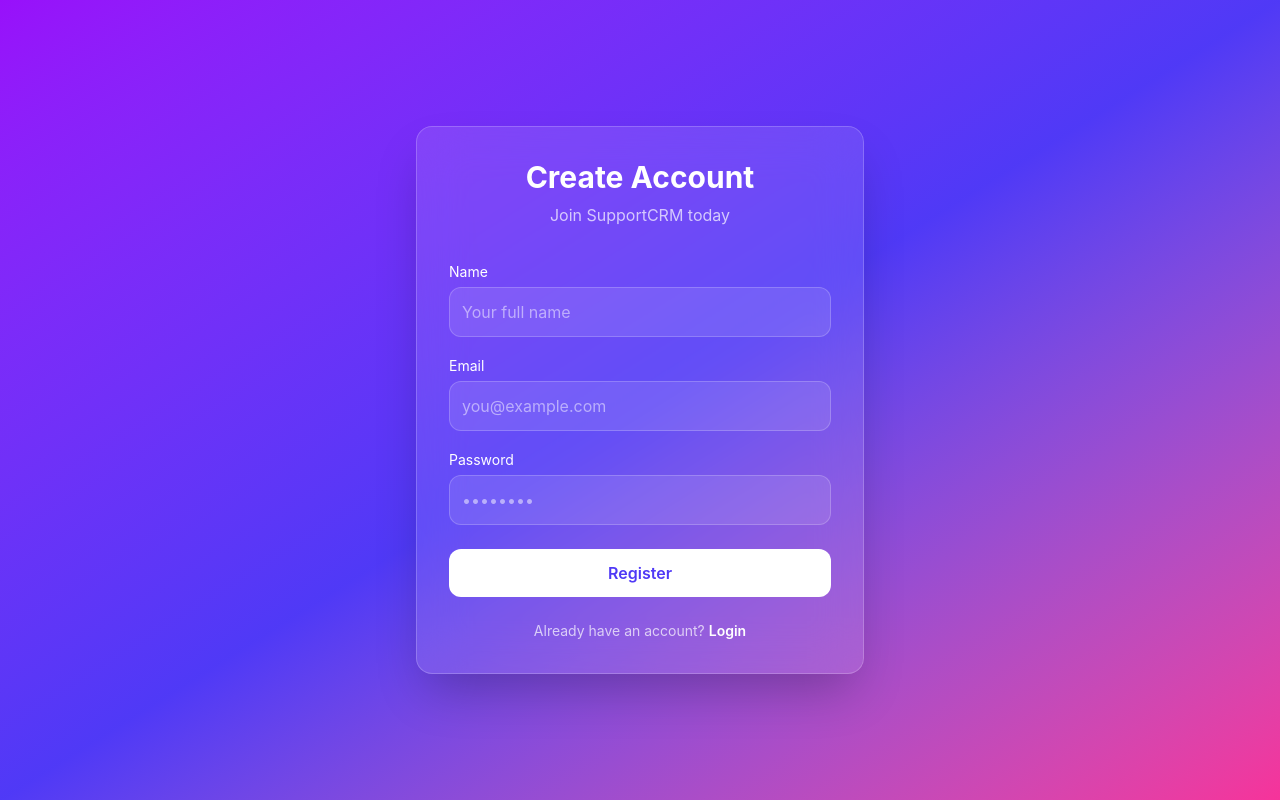
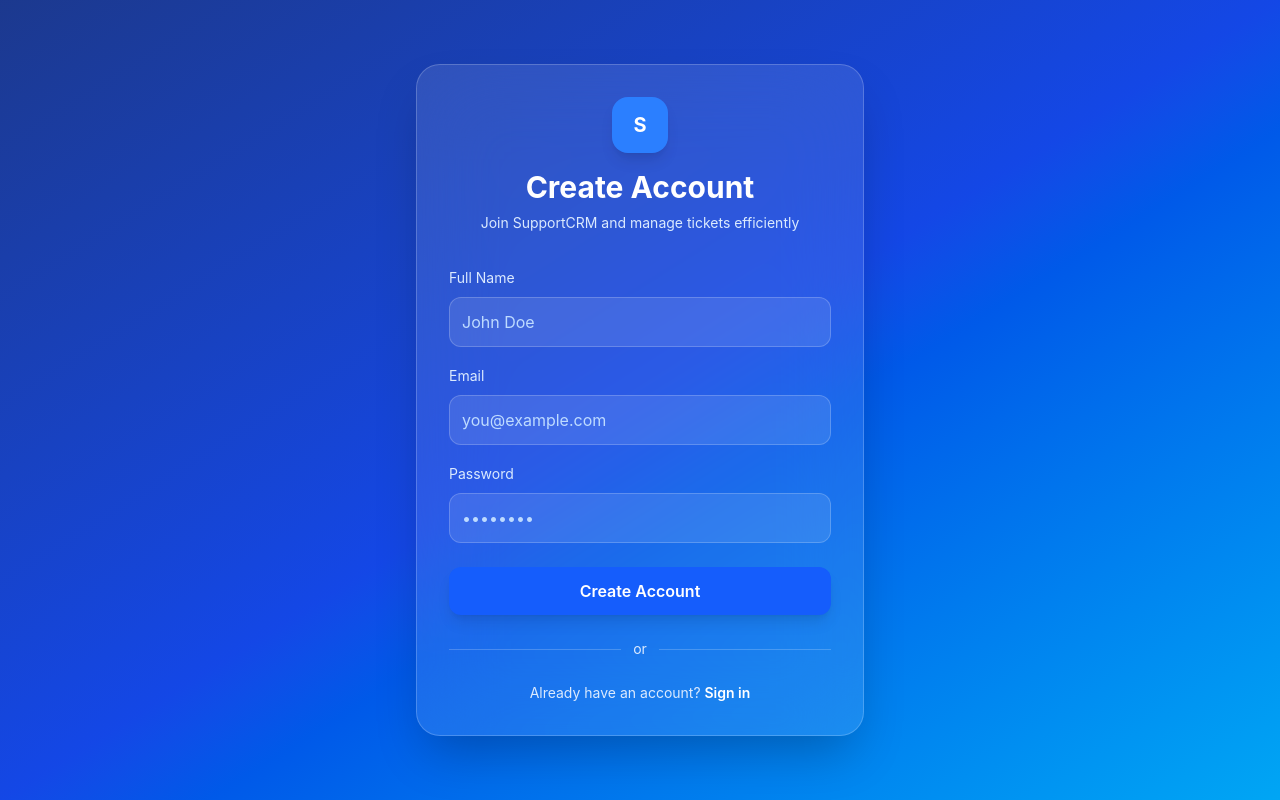
Before and after one commit to punitayare/support-CRM, a React app in the folder frontend/: page /register in a window 1280 px wide. Built offline with nearby package versions, Linux system fonts and the light colour scheme; the HTML template or start-up script is replaced by a standard one.

Commit message:
ui upgrade

```diff
--- a/frontend/src/pages/Login.jsx
+++ b/frontend/src/pages/Login.jsx
@@ -11,13 +11,14 @@ export default function Login() {
     setLoading(true);
 
     try {
-      console.log("PASSWORD:", password);
-console.log("PASSWORD LENGTH:", password?.length);
-      const res = await fetch("https://support-crm-q58l.onrender.com/auth/login", {
+      const res = await fetch(
+        "https://support-crm-q58l.onrender.com/auth/login",
+        {
           method: "POST",
           headers: { "Content-Type": "application/json" },
           body: JSON.stringify({ email, password }),
-      });
+        }
+      );
 
       const data = await res.json();
 
@@ -29,95 +30,95 @@ console.log("PASSWORD LENGTH:", password?.length);
         alert(data.detail || "Invalid login");
       }
     } catch (error) {
-      console.error(error);
       alert("Something went wrong");
     } finally {
       setLoading(false);
     }
-    console.log("LOGIN CLICKED");
   };
 
-  // 🔥 ONLY ADMIN DEMO
   const fillDemo = () => {
     setEmail("admin@demo.com");
     setPassword("admin123");
   };
 
   return (
-    <div className="min-h-screen flex items-center justify-center bg-gradient-to-br from-indigo-800 via-blue-600 to-blue-500 px-4">
+    <div className="min-h-screen flex items-center justify-center bg-gradient-to-br from-blue-900 via-blue-700 to-sky-500 px-4">
 
-      <div className="w-full max-w-md bg-white/10 backdrop-blur-xl border border-white/20 rounded-3xl shadow-2xl p-8">
+      {/* BACKDROP CARD */}
+      <div className="w-full max-w-md bg-white/10 backdrop-blur-2xl border border-white/20 shadow-2xl rounded-3xl p-8">
 
-        {/* Header */}
+        {/* HEADER */}
         <div className="text-center mb-8">
+          <div className="w-14 h-14 mx-auto mb-4 rounded-2xl bg-blue-500 flex items-center justify-center shadow-lg">
+            <span className="text-white font-bold text-xl">S</span>
+          </div>
+
           <h2 className="text-3xl font-bold text-white">
             Welcome Back
           </h2>
-          <p className="text-white/70 mt-2">
-            Login to your SupportCRM account
+
+          <p className="text-blue-100 mt-2 text-sm">
+            Sign in to your SupportCRM dashboard
           </p>
         </div>
 
-        {/* Email */}
+        {/* EMAIL */}
         <div className="mb-4">
-          <label className="text-white text-sm">Email</label>
+          <label className="text-blue-100 text-sm">Email</label>
           <input
-            className="w-full mt-2 p-3 rounded-xl bg-white/10 border border-white/20 text-white placeholder-white/50 outline-none focus:ring-2 focus:ring-white/40"
+            className="w-full mt-2 p-3 rounded-xl bg-white/10 border border-white/20 text-white placeholder-blue-200 outline-none focus:ring-2 focus:ring-blue-300 transition"
             placeholder="you@example.com"
             value={email}
             onChange={(e) => setEmail(e.target.value)}
           />
         </div>
 
-        {/* Password */}
+        {/* PASSWORD */}
         <div className="mb-6">
-          <label className="text-white text-sm">Password</label>
+          <label className="text-blue-100 text-sm">Password</label>
           <input
             type="password"
-            className="w-full mt-2 p-3 rounded-xl bg-white/10 border border-white/20 text-white placeholder-white/50 outline-none focus:ring-2 focus:ring-white/40"
+            className="w-full mt-2 p-3 rounded-xl bg-white/10 border border-white/20 text-white placeholder-blue-200 outline-none focus:ring-2 focus:ring-blue-300 transition"
             placeholder="••••••••"
             value={password}
             onChange={(e) => setPassword(e.target.value)}
           />
         </div>
 
-        {/* Login Button */}
+        {/* LOGIN BUTTON */}
         <button
           onClick={handleLogin}
           disabled={loading}
-          className="w-full py-3 rounded-xl bg-white text-indigo-600 font-semibold hover:bg-indigo-100 transition transform hover:scale-[1.02] active:scale-95 disabled:opacity-50"
+          className="w-full py-3 rounded-xl bg-blue-600 hover:bg-blue-700 text-white font-semibold shadow-lg transition transform hover:scale-[1.02] active:scale-95 disabled:opacity-50"
         >
-          {loading ? "Logging in..." : "Login"}
+          {loading ? "Signing in..." : "Sign In"}
         </button>
 
-        {/* Divider */}
+        {/* DIVIDER */}
         <div className="my-6 flex items-center gap-3">
           <div className="flex-1 h-px bg-white/20"></div>
-          <span className="text-white/60 text-sm">or demo login</span>
+          <span className="text-blue-100 text-sm">or</span>
           <div className="flex-1 h-px bg-white/20"></div>
         </div>
 
-        {/* 🔥 ONLY ADMIN DEMO BUTTON */}
-        <div className="grid grid-cols-1">
+        {/* DEMO BUTTON */}
         <button
           onClick={fillDemo}
-            className="py-2 rounded-xl bg-white/10 border border-white/20 text-white text-sm hover:bg-white/20 transition"
+          className="w-full py-2 rounded-xl bg-white/10 border border-white/20 text-blue-100 hover:bg-white/20 transition"
         >
-            Admin Demo Login
+          Use Admin Demo Account
         </button>
-        </div>
 
-        {/* Footer */}
-        <p className="text-center text-white/70 mt-6 text-sm">
+        {/* FOOTER */}
+        <p className="text-center text-blue-100 mt-6 text-sm">
           Don’t have an account?{" "}
           <span
             onClick={() => navigate("/register")}
             className="text-white font-semibold cursor-pointer hover:underline"
           >
-            Register
+            Create account
           </span>
         </p>
-
       </div>
     </div>
   );
--- a/frontend/src/pages/Register.jsx
+++ b/frontend/src/pages/Register.jsx
@@ -13,23 +13,22 @@ export default function Register() {
     setLoading(true);
 
     try {
-      console.log("PASSWORD:", password);
-console.log("PASSWORD LENGTH:", password?.length);
-      const res = await fetch("https://support-crm-q58l.onrender.com/auth/register", {
+      const res = await fetch(
+        "https://support-crm-q58l.onrender.com/auth/register",
+        {
           method: "POST",
           headers: { "Content-Type": "application/json" },
           body: JSON.stringify({ name, email, password }),
-      });
+        }
+      );
 
       if (res.ok) {
-        alert("Account created successfully 🎉");
         navigate("/login");
       } else {
         const data = await res.json();
         alert(data.detail || "Error registering user");
       }
     } catch (error) {
-      console.error(error);
       alert("Something went wrong");
     } finally {
       setLoading(false);
@@ -37,74 +36,86 @@ console.log("PASSWORD LENGTH:", password?.length);
   };
 
   return (
-    <div className="min-h-screen flex items-center justify-center bg-gradient-to-br from-purple-600 via-indigo-600 to-pink-500">
+    <div className="min-h-screen flex items-center justify-center bg-gradient-to-br from-blue-900 via-blue-700 to-sky-500 px-4">
 
-      {/* Card */}
-      <div className="w-full max-w-md bg-white/10 backdrop-blur-xl border border-white/20 rounded-2xl shadow-2xl p-8">
+      {/* CARD */}
+      <div className="w-full max-w-md bg-white/10 backdrop-blur-2xl border border-white/20 shadow-2xl rounded-3xl p-8">
 
-        {/* Title */}
-        <h2 className="text-3xl font-bold text-white text-center">
+        {/* HEADER */}
+        <div className="text-center mb-8">
+          <div className="w-14 h-14 mx-auto mb-4 rounded-2xl bg-blue-500 flex items-center justify-center shadow-lg">
+            <span className="text-white font-bold text-xl">S</span>
+          </div>
+
+          <h2 className="text-3xl font-bold text-white">
             Create Account
           </h2>
 
-        <p className="text-center text-white/70 mb-8 mt-2">
-          Join SupportCRM today
+          <p className="text-blue-100 mt-2 text-sm">
+            Join SupportCRM and manage tickets efficiently
           </p>
+        </div>
 
-        {/* Name */}
+        {/* NAME */}
         <div className="mb-4">
-          <label className="text-white text-sm">Name</label>
+          <label className="text-blue-100 text-sm">Full Name</label>
           <input
-            className="w-full mt-1 p-3 rounded-xl bg-white/10 border border-white/20 text-white placeholder-white/50 outline-none focus:ring-2 focus:ring-white/40"
-            placeholder="Your full name"
+            className="w-full mt-2 p-3 rounded-xl bg-white/10 border border-white/20 text-white placeholder-blue-200 outline-none focus:ring-2 focus:ring-blue-300 transition"
+            placeholder="John Doe"
             value={name}
             onChange={(e) => setName(e.target.value)}
           />
         </div>
 
-        {/* Email */}
+        {/* EMAIL */}
         <div className="mb-4">
-          <label className="text-white text-sm">Email</label>
+          <label className="text-blue-100 text-sm">Email</label>
           <input
-            className="w-full mt-1 p-3 rounded-xl bg-white/10 border border-white/20 text-white placeholder-white/50 outline-none focus:ring-2 focus:ring-white/40"
+            className="w-full mt-2 p-3 rounded-xl bg-white/10 border border-white/20 text-white placeholder-blue-200 outline-none focus:ring-2 focus:ring-blue-300 transition"
             placeholder="you@example.com"
             value={email}
             onChange={(e) => setEmail(e.target.value)}
           />
         </div>
 
-        {/* Password */}
+        {/* PASSWORD */}
         <div className="mb-6">
-          <label className="text-white text-sm">Password</label>
+          <label className="text-blue-100 text-sm">Password</label>
           <input
             type="password"
-            className="w-full mt-1 p-3 rounded-xl bg-white/10 border border-white/20 text-white placeholder-white/50 outline-none focus:ring-2 focus:ring-white/40"
+            className="w-full mt-2 p-3 rounded-xl bg-white/10 border border-white/20 text-white placeholder-blue-200 outline-none focus:ring-2 focus:ring-blue-300 transition"
             placeholder="••••••••"
             value={password}
             onChange={(e) => setPassword(e.target.value)}
           />
         </div>
 
-        {/* Button */}
+        {/* BUTTON */}
         <button
           onClick={handleRegister}
           disabled={loading}
-          className="w-full py-3 rounded-xl bg-white text-indigo-600 font-semibold hover:bg-indigo-100 transition transform hover:scale-[1.02] active:scale-95 disabled:opacity-50"
+          className="w-full py-3 rounded-xl bg-blue-600 hover:bg-blue-700 text-white font-semibold shadow-lg transition transform hover:scale-[1.02] active:scale-95 disabled:opacity-50"
         >
-          {loading ? "Creating account..." : "Register"}
+          {loading ? "Creating account..." : "Create Account"}
         </button>
 
-        {/* Footer */}
-        <p className="text-center text-white/70 mt-6 text-sm">
+        {/* DIVIDER */}
+        <div className="my-6 flex items-center gap-3">
+          <div className="flex-1 h-px bg-white/20"></div>
+          <span className="text-blue-100 text-sm">or</span>
+          <div className="flex-1 h-px bg-white/20"></div>
+        </div>
+
+        {/* LOGIN LINK */}
+        <p className="text-center text-blue-100 text-sm">
           Already have an account?{" "}
           <span
             onClick={() => navigate("/login")}
             className="text-white font-semibold cursor-pointer hover:underline"
           >
-            Login
+            Sign in
           </span>
         </p>
-
       </div>
     </div>
   );
```
Lines whose indentation alone changed are shown as unchanged.
